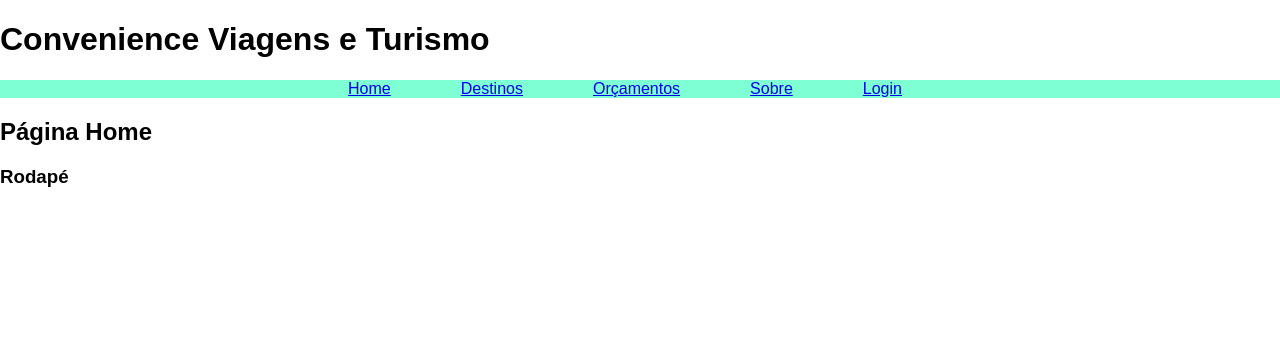
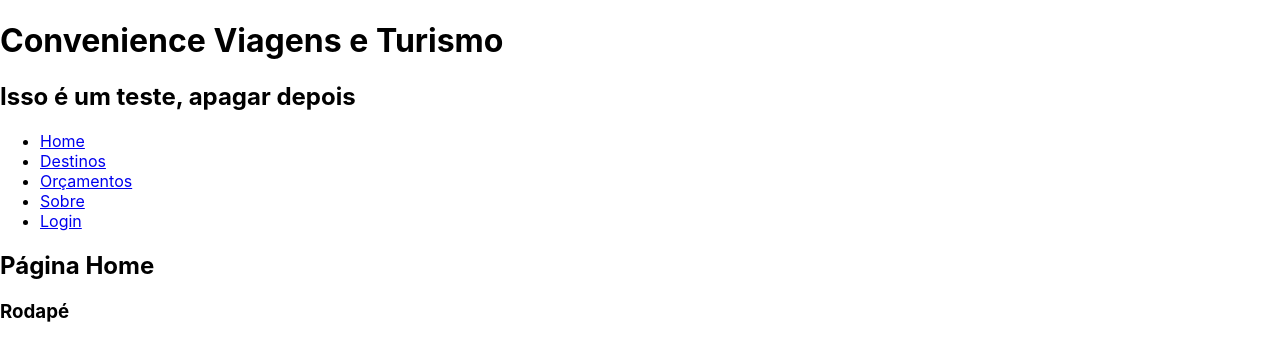
Before and after one commit to DanyelBlh/Convenience, a React (Create React App) app in the folder frontend/: page / in a window 1280 px wide. Shown: the top 360 px of the page. Built offline with nearby package versions, Linux system fonts and the light colour scheme.

Commit message:
Revert "alteração das páginas"
This reverts commit 4ffa77d233dc2c47869d4042d808cb19ea124997.

```diff
--- a/frontend/src/App.jsx
+++ b/frontend/src/App.jsx
@@ -1,12 +1,11 @@
-import React from 'react';
+import './App.css';
 import { Route, Routes } from 'react-router-dom';
-import Layout from './layout/Layout';
 import Home from './paginas/Home';
 import Destinos from './paginas/Destinos';
 import Orcamentos from './paginas/Orcamentos';
 import Sobre from './paginas/Sobre';
 import Login from './paginas/Login';
-
+import Layout from './layout/Layout';
 
 
 
@@ -16,12 +15,13 @@ function App() {
      <>
         <Routes>
           <Route path='/' element={<Layout><Home/></Layout>} />
-          <Route path='/destinos' element={<Layout><Destinos/></Layout>} />
-          <Route path='/orcamentos' element={<Layout><Orcamentos/></Layout>} />
-          <Route path='/sobre' element={<Layout><Sobre/></Layout>} />
-          <Route path='/login' element={<Layout><Login/></Layout>} />
+          <Route path='/' destinos={<Layout><Destinos/></Layout>} />
+          <Route path='/' orcamentos={<Layout><Orcamentos/></Layout>} />
+          <Route path='/' sobre={<Layout><Sobre/></Layout>} />
+          <Route path='/' login={<Layout><Login/></Layout>} />
         </Routes>
      </>
+
 
   );
 }
--- a/frontend/src/index.css
+++ b/frontend/src/index.css
@@ -1,25 +1,13 @@
 body {
   margin: 0;
-  font-family: Arial, Helvetica, sans-serif;
+  font-family: -apple-system, BlinkMacSystemFont, 'Segoe UI', 'Roboto', 'Oxygen',
+    'Ubuntu', 'Cantarell', 'Fira Sans', 'Droid Sans', 'Helvetica Neue',
+    sans-serif;
+  -webkit-font-smoothing: antialiased;
+  -moz-osx-font-smoothing: grayscale;
 }
 
 code {
   font-family: source-code-pro, Menlo, Monaco, Consolas, 'Courier New',
     monospace;
 }
-
-
-ul {
-  list-style: none;
-
-  display: flex;
-  justify-content: center;
-  align-items: center;
-  background-color: aquamarine;
-
-}
-
-li {
-  text-decoration: none;
-  padding-right: 70px;
-}
--- a/frontend/src/index.js
+++ b/frontend/src/index.js
@@ -2,11 +2,13 @@ import React from 'react';
 import ReactDOM from 'react-dom/client';
 import './index.css';
 import App from './App';
+import Layout from './layout/Layout';
+import Home from './paginas/Home';
 import { BrowserRouter } from 'react-router-dom';
 
-const rootDiv = document.getElementById('root')
-const rootDom = ReactDOM.createRoot(rootDiv);
-rootDom.render(
+
+const root = ReactDOM.createRoot(document.getElementById('root'));
+root.render(
   <BrowserRouter><App/></BrowserRouter>
 
 );
--- a/frontend/src/layout/Header.jsx
+++ b/frontend/src/layout/Header.jsx
@@ -2,7 +2,7 @@ function Header() {
     return(
         <header>
             <h1>Convenience Viagens e Turismo</h1>
-
+            <h2>Isso é um teste, apagar depois</h2>
         </header>
     );
 }
--- a/frontend/src/paginas/Destinos.jsx
+++ b/frontend/src/paginas/Destinos.jsx
@@ -1,8 +1,7 @@
 function Destinos() {
     return(
-        <div className="principal">
-            <h2>Página Destinos</h2>
-        </div>
+        <h2>Página Destinos</h2>
+
     );
 }
 
--- a/frontend/src/paginas/Home.jsx
+++ b/frontend/src/paginas/Home.jsx
@@ -1,6 +1,6 @@
 function Home() {
     return(
-        <div className="principal">
+        <div>
             <h2>Página Home</h2>
         </div>
 
--- a/frontend/src/paginas/Login.jsx
+++ b/frontend/src/paginas/Login.jsx
@@ -1,8 +1,7 @@
 function Login() {
     return(
-        <div className="principal">
-            <h2>Página Login</h2>
-        </div>
+        <h2>Página Login</h2>
+
     );
 }
 
--- a/frontend/src/paginas/Orcamentos.jsx
+++ b/frontend/src/paginas/Orcamentos.jsx
@@ -1,8 +1,7 @@
 function Orcamentos(){
     return(
-        <div className="principal">
-            <h2>Páginas Orçamentos</h2>
-        </div>
+        <h2>Páginas Orçamentos</h2>
+
     );
 }
 
--- a/frontend/src/paginas/Sobre.jsx
+++ b/frontend/src/paginas/Sobre.jsx
@@ -1,8 +1,7 @@
 function Sobre() {
     return(
-        <div className="principal">
-            <h2>Página Sobre</h2>
-        </div>
+        <h2>Página Sobre</h2>
+
     );
 }
 
```
